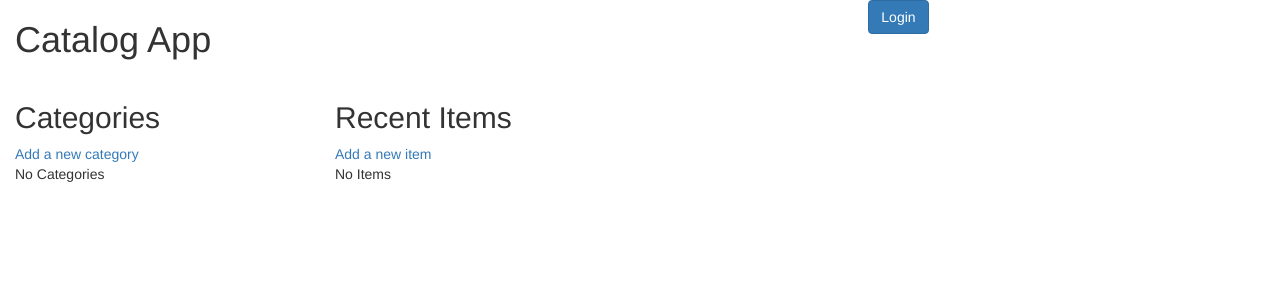
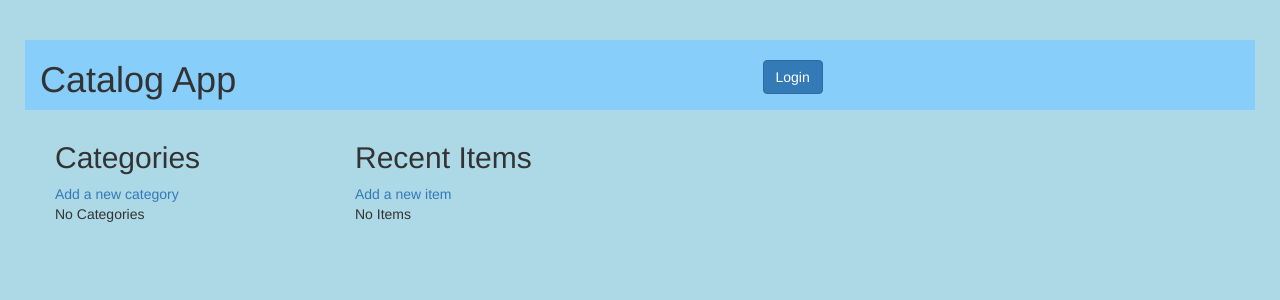
Before and after one commit to jjyoung1/item_catalog, a Flask app: page / in a window 1280 px wide. Shown: the top 300 px of the page. Run offline with Flask 2, Linux system fonts and the light colour scheme; data that the repository does not hold is empty; parts of the project's set-up code (start-up, migrations or seed data) failed here and were passed over; some libraries are stand-ins or nearby versions.

Commit message:
Added minimal styling

```diff
--- a/app/static/css/styles.css
+++ b/app/static/css/styles.css
@@ -1,4 +1,7 @@
-
+body {
+    margin: 40px;
+    background: lightblue;
+}
 .image-tn {
     width: 40px;
     height: 40px;
@@ -6,3 +9,12 @@
     -webkit-border-radius: 20px;
     -moz-border-radius: 20px;
 }
+
+.login_block {
+    margin-top: 20px;
+    padding-left: 20px;
+    }
+
+.header {
+    background: lightskyblue;
+}
--- a/app/templates/base.html
+++ b/app/templates/base.html
@@ -2,65 +2,40 @@
 
 {% block styles %}
 {{ super() }}
-<link rel="stylesheet" href="{{ url_for('static',filename='css/styles.css') }}">
+<link rel="stylesheet"
+      href="{{ url_for('static',filename='css/styles.css') }}">
 {% endblock %}
 
 {% block title %}Catalog App{% endblock %}
 
+<div class="container">
 {% block body %}
-<div>
-    <div class="col-sm-8 col-xs-12">
+    <div class="row header">
+        <div class="col-sm-7 col-xs-12">
             <h1>Catalog App</h1>
         </div>
-    <div class="col-sm-4 col-xs-12">
-        {# {% if session.username %}#}
+
+
+        <div class="col-sm-5 col-xs-12 login_block">
             {% if current_user.is_authenticated %}
-        <p>
+            <div class="row">
+                <div class="col-12">
                     Signed in: {{ current_user.username }}
                     <img class="image-tn" src="{{ session.picture }}">
-        </p>
+                </div>
+                <div class="col-12">
                     <a href="{{ url_for('auth.logout') }}">Sign Out</a>
+                </div>
+            </div>
             {% else %}
-        <a class="btn btn-primary" href="{{ url_for('auth.login') }}"
-               >Login</a>
-        <!--<a href="{{ url_for('auth.login') }}">Log In</a>-->
+            <a class="btn btn-primary"
+               href="{{ url_for('auth.login') }}">Login</a>
             {% endif %}
         </div>
     </div>
     {{ super() }}
+
     {% endblock %}
-
-{#{% block navbar %}#}
-{#
-<div class="navbar-header">#}
-    {#
-    <div class="navbar navbar-default" role="navigation">#}
-        {#
-        <div class="container">#}
-            {#
-            <div class="navbar-header">#}
-                {#
-            </div>
-            #}
-            {#
-            <div class="navbar-collapse collapse ">#}
-                {#
-                <ul class="nav navbar-nav navbar-right ">#}
-                    {#
-                </ul>
-                #}
-                {#
-            </div>
-            #}
-            {#
-        </div>
-        #}
-        {#
-    </div>
-    #}
-    {#
-</div>#}
-{#{% endblock %}#}
 
     {% block content %}
     {% with messages = get_flashed_messages() %}
@@ -74,3 +49,4 @@
     {% block page_content %}{% endblock %}
 
     {% endblock %}
+</div>
```
Lines whose indentation alone changed are shown as unchanged.
